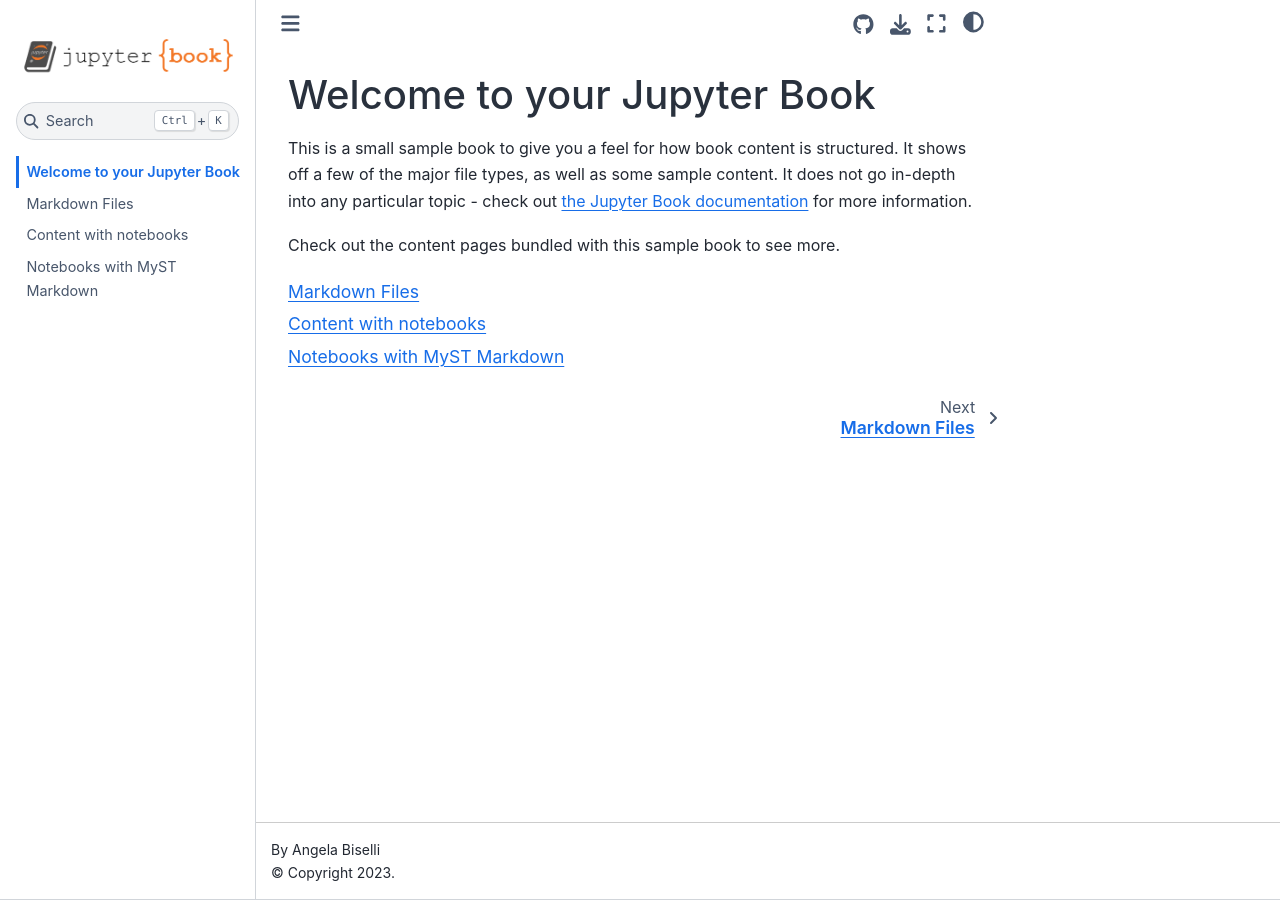
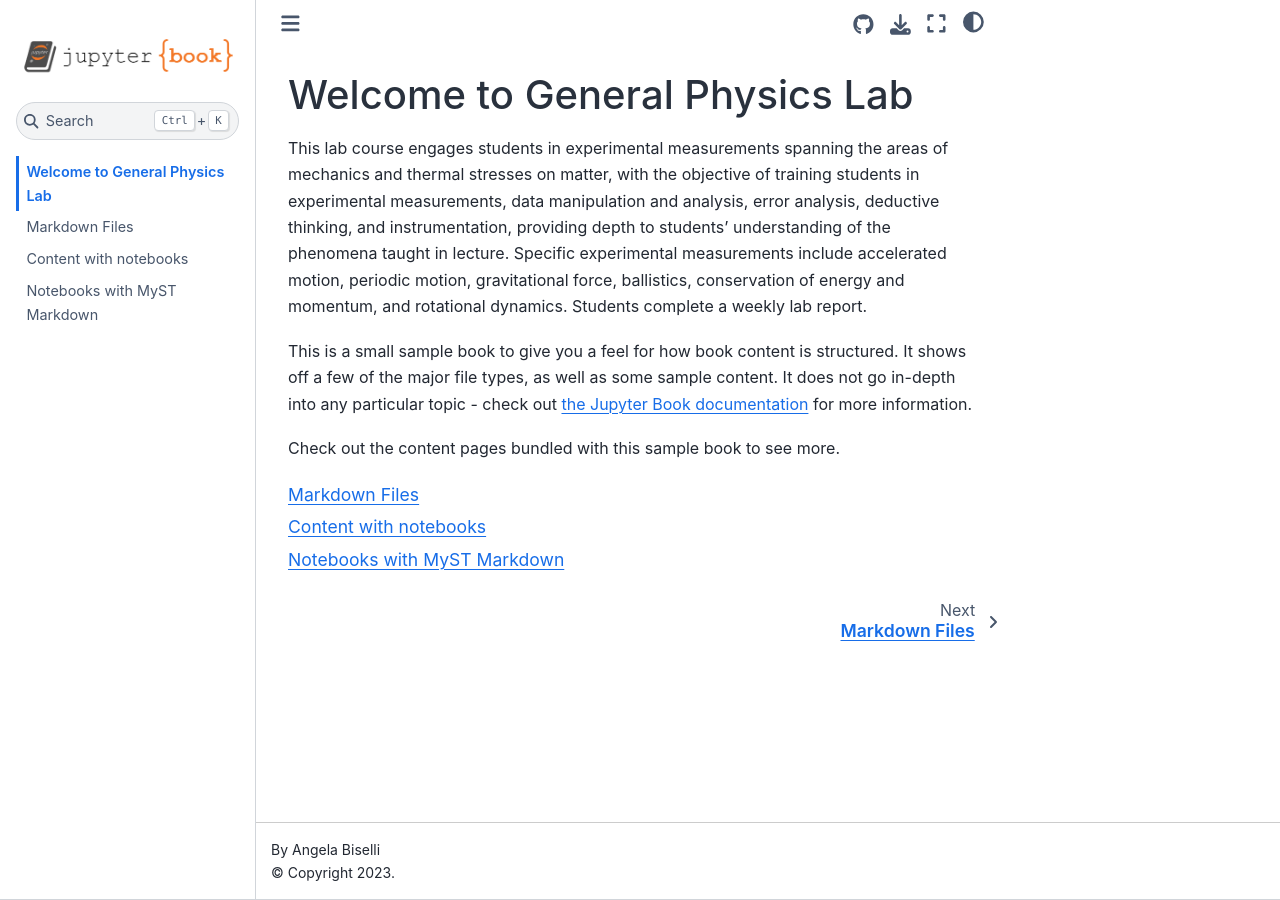
Before and after one commit to AngelaBi/GenPhysLaboratory, a Jupyter Book: the page built from intro.md, in a window 1280 px wide. Built offline with Jupyter Book 1.0.4 settings and Sphinx 7.4.7 and the Sphinx Book theme 1.1.4, drawn with Linux system fonts in a browser that asks for light colours.

Commit message:
added title

```diff
--- a/intro.md
+++ b/intro.md
@@ -1,4 +1,6 @@
-# Welcome to your Jupyter Book
+# Welcome to General Physics Lab
+
+This lab course engages students in experimental measurements spanning the areas of mechanics and thermal stresses on matter, with the objective of training students in experimental measurements, data manipulation and analysis, error analysis, deductive thinking, and instrumentation, providing depth to students' understanding of the phenomena taught in lecture. Specific experimental measurements include accelerated motion, periodic motion, gravitational force, ballistics, conservation of energy and momentum, and rotational dynamics. Students complete a weekly lab report.
 
 This is a small sample book to give you a feel for how book content is
 structured.
```
